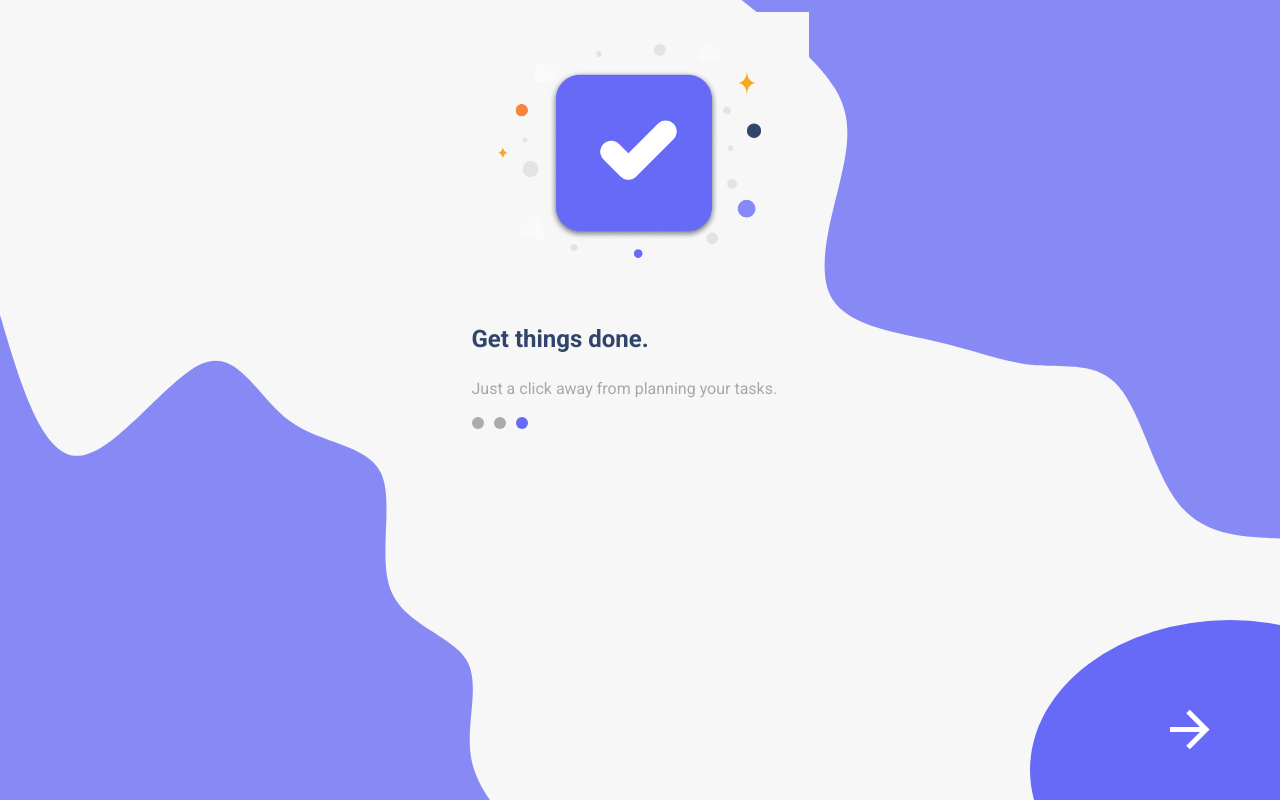
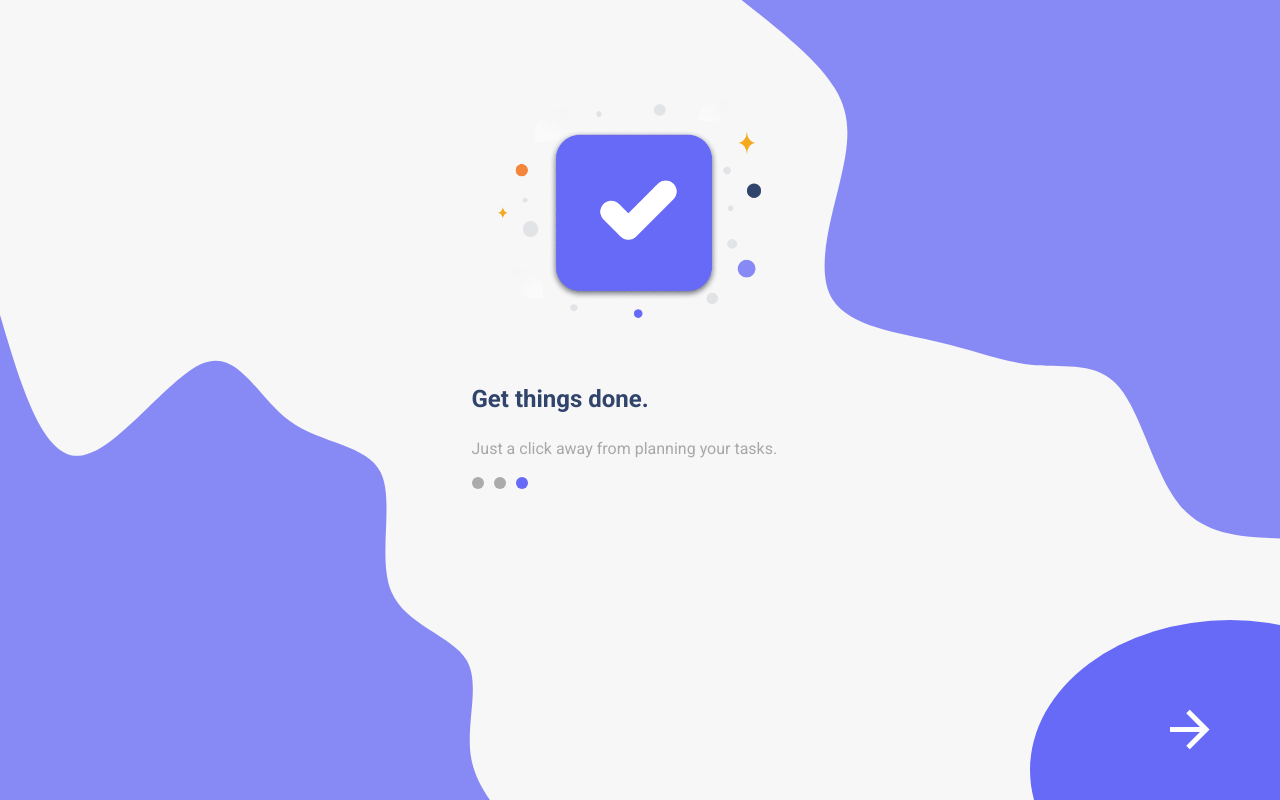
Before and after one commit to tomasmezdej/toDo, a Nuxt app: page /login in a window 1280 px wide. Built offline with nearby package versions, Linux system fonts and the light colour scheme.

Commit message:
padding and margin update

```diff
--- a/pages/login.vue
+++ b/pages/login.vue
@@ -1,12 +1,13 @@
 <template>
-  <div class="login-page d-flex align-center justify-left flex-column">
+  <div class="login-page d-flex align-center justify-left flex-column mt-15">
     <div class="step-one">
       <div>
         <img src="~/assets/img/login.png" alt="login image">
       </div>
       <div>
         <h2
-          class="mb-5"
+          class="mb-5 "
+          :class="(step === 0) ? '' : 'ml-3' "
         >
           {{
             (step === 0)
```
